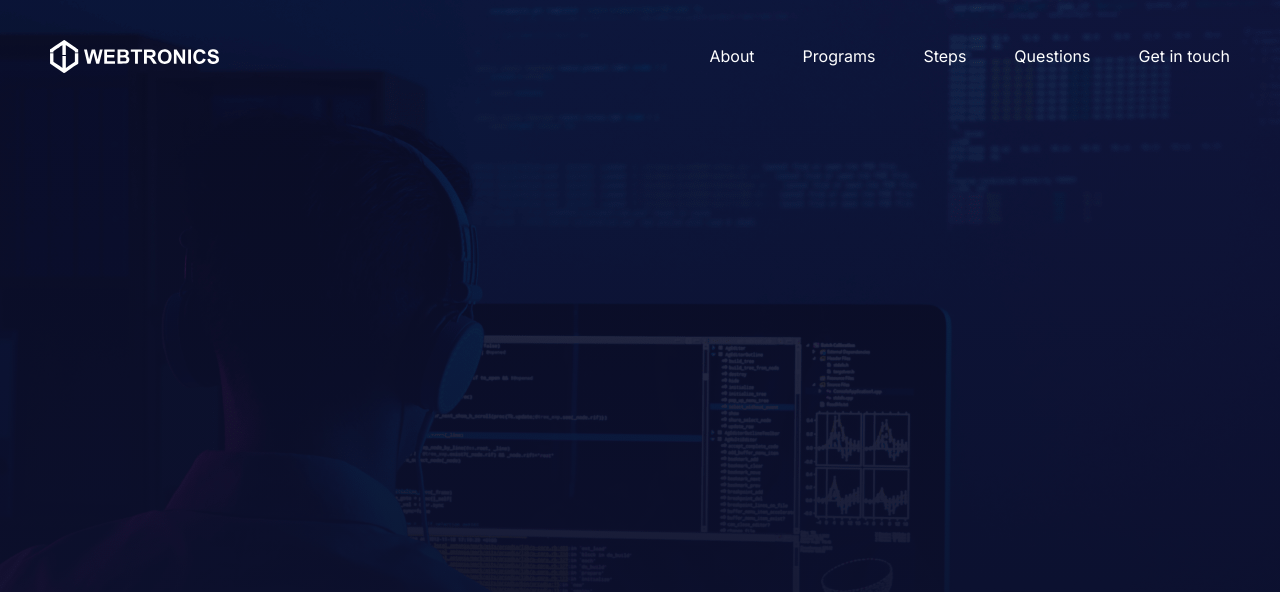
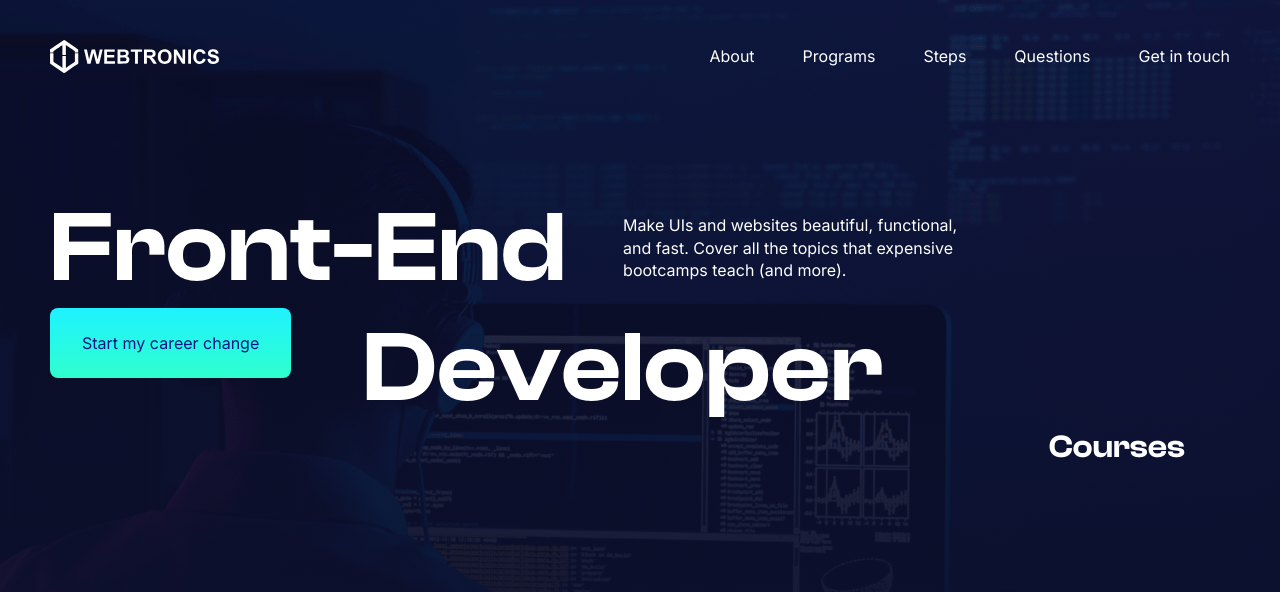
Before and after one commit to GabbereX/webtronics, a Next.js app: page / in a window 1280 px wide. Shown: the top 592 px of the page. Built offline with nearby package versions, Linux system fonts and the light colour scheme.

Commit message:
feat: hero section version 1.0

```diff
--- a/src/app/page.tsx
+++ b/src/app/page.tsx
@@ -1,11 +1,15 @@
 import { FC, Fragment } from 'react'
 
 import { Header } from '@sections/Header'
+import { Hero } from '@sections/Hero'
 
 const Main: FC = () => {
 	return (
 		<Fragment>
 			<Header />
+			<main>
+				<Hero />
+			</main>
 		</Fragment>
 	)
 }
--- a/src/components/common/Navigation/Navigation.tsx
+++ b/src/components/common/Navigation/Navigation.tsx
@@ -11,6 +11,7 @@ export const Navigation: FC = () => {
 				{
 					navigationLinks.map(({ value, link }) => (
 						<li
+							key={ value }
 							className='
 								[&:not(:last-child)]:mr-12
 							'
--- a/src/interfaces/global.types.ts
+++ b/src/interfaces/global.types.ts
@@ -3,3 +3,5 @@ import { ReactNode } from 'react'
 export interface IComponentWithChildren {
 	children: ReactNode
 }
+
+export type Nullable<T> = null | T
--- /dev/null
+++ b/src/sections/Hero/Hero.tsx
@@ -0,0 +1,51 @@
+import { FC, useEffect, useRef, useState } from 'react'
+import { Container } from '@components/common/Container'
+import { Nullable } from '@interfaces/global.types'
+
+export const Hero: FC = () => {
+	const [ buttonContainerHeight, setButtonContainerHeight ] = useState<number>(180)
+	const developerTextRef = useRef<Nullable<HTMLSpanElement>>(null)
+
+	useEffect(() => {
+		if (developerTextRef.current) {
+			setButtonContainerHeight(
+				developerTextRef.current?.getBoundingClientRect().height
+			)
+
+			console.log(developerTextRef.current?.getBoundingClientRect().height)
+		}
+	}, [ developerTextRef.current ])
+
+	return (
+		<section className='py-19'>
+			<Container>
+				<div className='flex relative'>
+					<h1 className='whitespace-pre'>
+					<span className='mr-[57px]'>
+						Front-End
+					</span>
+						<span
+							ref={ developerTextRef }
+							className='absolute top-full left-[312px]'
+						>
+						Developer
+					</span>
+						<span className='absolute text-h3 top-[200%] right-[45px]'>
+						Courses
+					</span>
+					</h1>
+					<p className='flex items-center	max-w-[360px]'>
+						Make UIs and websites beautiful, functional, and fast. Cover all the topics that expensive bootcamps teach
+						(and more).
+					</p>
+				</div>
+
+				<div className={ `flex items-center h-[${ buttonContainerHeight }px]` }>
+					<button className='bg-gradient-2 px-[32px] py-[24px] rounded-lg text-blue-30'>
+						Start my career change
+					</button>
+				</div>
+			</Container>
+		</section>
+	)
+}
--- /dev/null
+++ b/src/sections/Hero/index.ts
@@ -0,0 +1,3 @@
+'use client'
+
+export * from './Hero'
--- a/tailwind.config.js
+++ b/tailwind.config.js
@@ -21,6 +21,9 @@ module.exports = {
 					'2xl': '1324px'
 				}
 			},
+			spacing: {
+				'19': '4.6875rem'
+			},
 			colors: {
 				'blue-10': '#A2CBFB',
 				'blue-20': '#3B48D0',
@@ -33,12 +36,11 @@ module.exports = {
 			backgroundImage: {
 				'gradient-1': 'linear-gradient(152.14deg, rgba(21, 191, 253, 0.7) 9.96%, rgba(156, 55, 253, 0.7) 100%)',
 				'gradient-2': 'linear-gradient(180deg, #1FF2FF 0%, #27F9E5 52.66%, #2FFFCD 100%)',
-				'gradient-3': 'linear-gradient(90deg, rgba(21, 191, 253, 0) 8.03%, rgba(21, 191, 253, 0.7) 69.15%, rgba(156, 55, 253, 0.7) 97.95%)',
-				'gradient-4': 'linear-gradient(180deg, rgba(12, 16, 45, 0) -4.71%, #0C102D 97.38%)'
-				// 'hero': url('/img/hero.png')
+				'gradient-3': 'linear-gradient(90deg, rgba(21, 191, 253, 0) 8.03%, rgba(21, 191, 253, 0.7) 69.15%, rgba(156, 55, 253, 0.7) 97.95%)'
 			},
 			fontSize: {
-				h1: [ '9.375rem', '11.25rem' ],
+				// h1: [ '9.375rem', '11.25rem' ],
+				h1: [ '7.8125vi', '9.375vi' ],
 				h2: [ '4.5rem', '5.4rem' ],
 				h3: [ '2rem', '2.4rem' ],
 				sm: [ '0.875rem', '1.225rem' ]
@@ -55,9 +57,6 @@ module.exports = {
 			dropShadow: {
 				white: '0 0 3px rgba(255, 255, 255, 1)'
 			}
-			// transitionTimingFunction: {
-			// 	'out-flex': 'cubic-bezier(0.05, 0.6, 0.4, 0.9)'
-			// }
 		}
 	},
 	plugins: []
```
